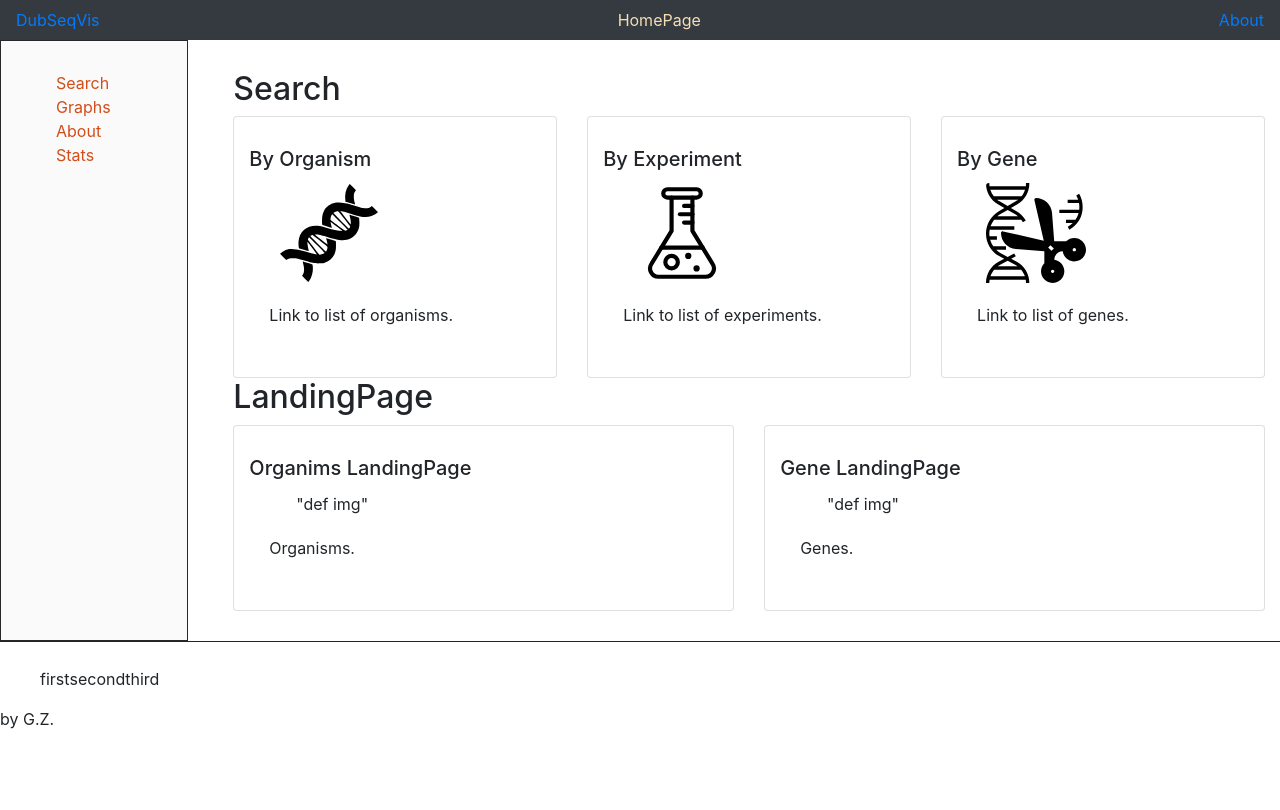
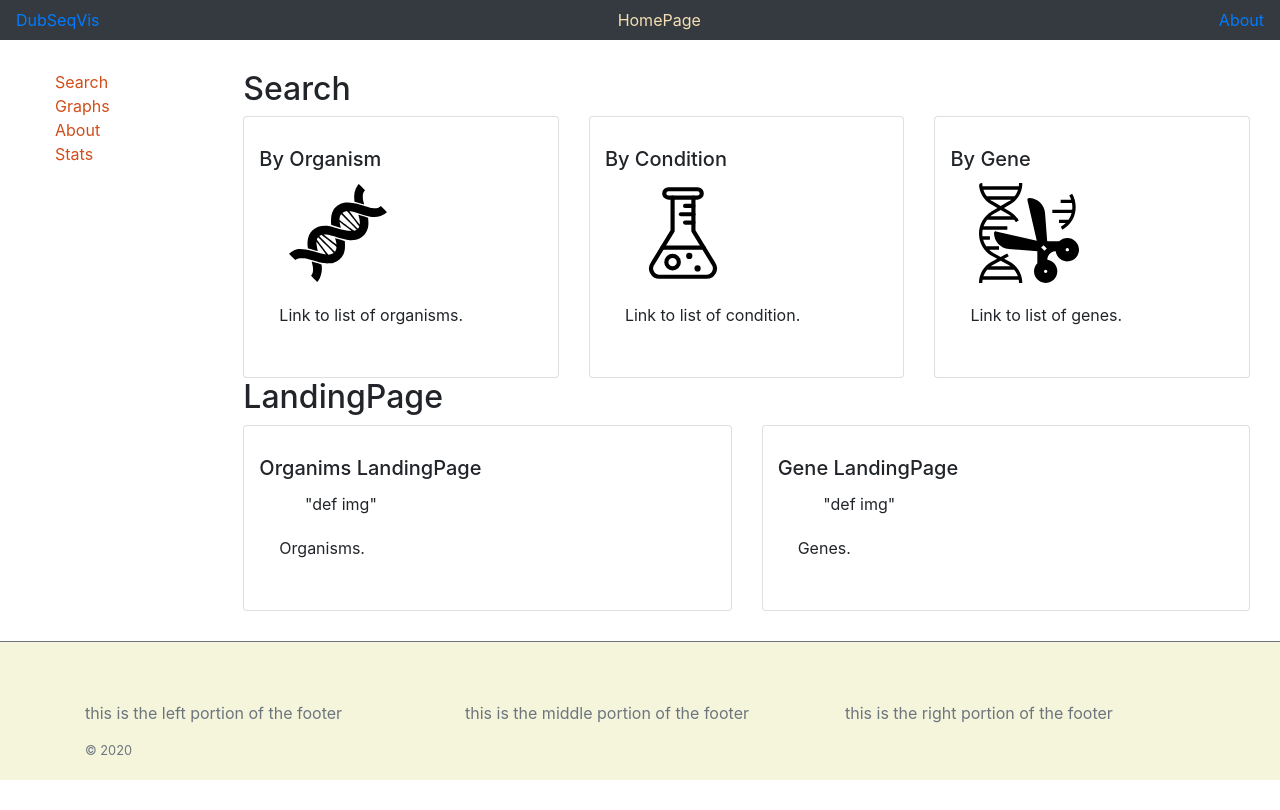
Before and after one commit to jmchandonia/backend-dubseq-lbl-gov, a React (Create React App) app in the folder frontend-dubseq-lbl-gov/: page / in a window 1280 px wide. Built offline with nearby package versions, Linux system fonts and the light colour scheme.

Commit message:
fixing sidebar visuals

```diff
--- a/frontend-dubseq-lbl-gov/src/components/Footer/Footer.css
+++ b/frontend-dubseq-lbl-gov/src/components/Footer/Footer.css
@@ -2,9 +2,10 @@
 	display: flex;
 }
 
-#footer {
+.footer {
 	border-top: 1px solid;
 	padding-top: 25px;
+	background-color: beige;
 }
 
 ul {
--- a/frontend-dubseq-lbl-gov/src/components/Footer/Footer.js
+++ b/frontend-dubseq-lbl-gov/src/components/Footer/Footer.js
@@ -2,20 +2,18 @@ import React from 'react';
 import './Footer.css';
 
 const Footer = () => (
-	<footer id='footer'>
-		<div className='box-bottom'>
-			<div className='inner'>
-				<div className='box-left'>
-					<ul className='menu-footer'>
-						<li>first</li>
-						<li>second</li>
-						<li>third</li>
-					</ul>
+	<footer className='text-muted footer'>
+		<div className='container py-1'>
+			<div className='row'>
+				<div className='col-sm-4'>
+					<p>this is the left portion of the footer</p>
+					<small class="d-block mb-3 text-muted">© 2020</small>
 				</div>
-				<div className='box-right'>
-					<p>
-						by G.Z.
-					</p>
+				<div className='col-sm-4'>
+					<p>this is the middle portion of the footer</p>
+				</div>
+				<div className='col-sm-4'>
+					<p>this is the right portion of the footer</p>
 				</div>
 			</div>
 		</div>
--- a/frontend-dubseq-lbl-gov/src/components/Layout/Layout.css
+++ b/frontend-dubseq-lbl-gov/src/components/Layout/Layout.css
@@ -1,7 +1,7 @@
-.sidebar{
-	height: 100%;
-	border: 1px solid #272727;
-	background-color: #fafafa;
+.nagivation-bar{
+	/* height: 100%; */
+	/* border-right: 1px solid; */
+	/* background-color: rgb(145, 145, 16); */
 }
 
 .link{
--- a/frontend-dubseq-lbl-gov/src/components/Layout/Layout.js
+++ b/frontend-dubseq-lbl-gov/src/components/Layout/Layout.js
@@ -5,18 +5,20 @@ import "./Layout.css";
 const Layout = (props) => (
 
 	<Aux>
-		<div className='row'>
-			<div className="col-sm-2">
-				<div className="sidebar">
+		<div className="container-fluid">
+			<div className='row flex-xl-nowrap'>
+				{/* <div className="col-12 col-md-3 col-xl-2 bd-sidebar" style={{ padding: 0}}> */}
+				<div className="col-xl-2 bd-sidebar" style={{ padding: 0}}>
+					<div className='nagivation-bar'>
 						<div className='container'>
 							{props.navbarContent}
 						</div>
 					</div>
-
 				</div>
 				<div className="col-sm-10">
 					<div className='container'>
 						{props.mainContent}
+					</div>
 				</div>
 			</div>
 		</div>
--- a/frontend-dubseq-lbl-gov/src/components/Pages/Home/HomePage.js
+++ b/frontend-dubseq-lbl-gov/src/components/Pages/Home/HomePage.js
@@ -32,7 +32,7 @@ class HomeScreen extends Component {
 							rowOne={
 								<Aux>
 									<Card title='By Organism' image={GenomeSVG} body='Link to list of organisms.' link='/listPage/1' />
-									<Card title='By Experiment' image={ExperimentSVG} body='Link to list of experiments.' link='/listPage/2' />
+									<Card title='By Condition' image={ExperimentSVG} body='Link to list of condition.' link='/listPage/2' />
 									<Card title='By Gene' image={GeneSVG} body='Link to list of genes.' link='/listPage/3'/>
 								</Aux>}
 							rowTwo={
```
Lines whose indentation alone changed are shown as unchanged.
